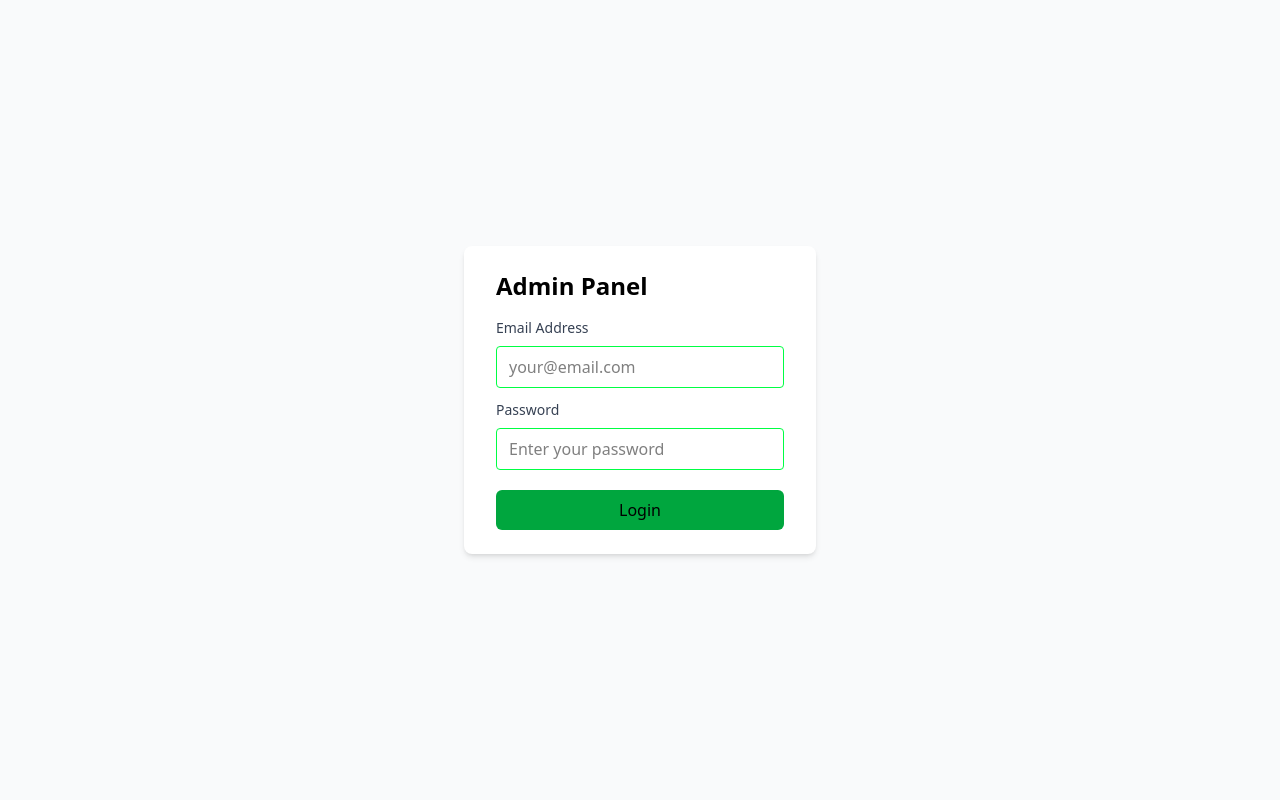
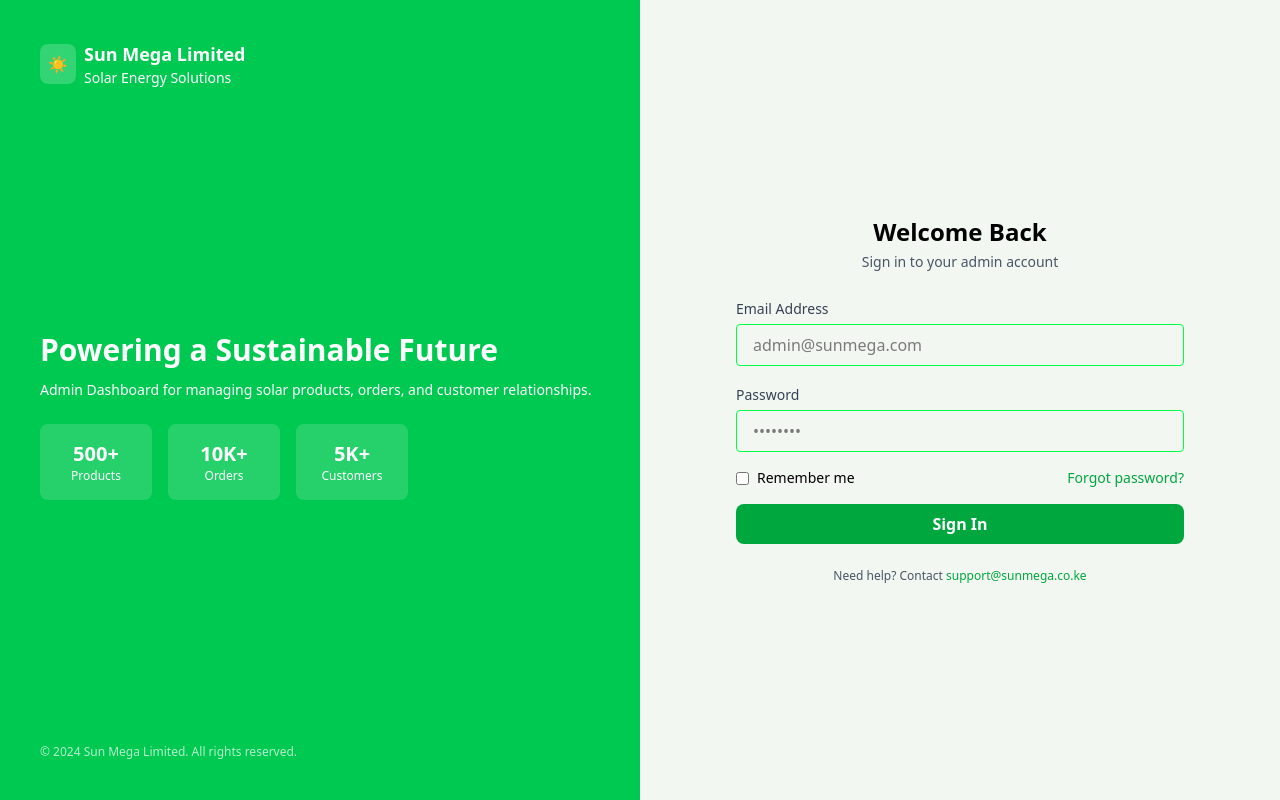
Before and after one commit to Bwanakali254/sunmegalimiteda, a React (Vite) app: page / in a window 1280 px wide. Built offline with nearby package versions, Linux system fonts and the light colour scheme; no server answers.

Commit message:
Refactor Login component with improved UI and form handling; enhance layout for admin dashboard

```diff
--- a/src/components/Login.jsx
+++ b/src/components/Login.jsx
@@ -3,42 +3,134 @@ import axios from "axios";
 import { backendUrl } from "../App";
 import { toast } from "react-toastify";
 
-const Login = ({setToken}) => {
-
-   const [email,setEmail] = useState('')
-    const [password,setPassword] = useState('')
+const Login = ({ setToken }) => {
+  const [email, setEmail] = useState("");
+  const [password, setPassword] = useState("");
 
   const onSubmitHandler = async (e) => {
     try {
       e.preventDefault();
-        const response = await axios.post(backendUrl + "/api/user/admin",{email,password});
+      const response = await axios.post(backendUrl + "/api/user/admin", {
+        email,
+        password,
+      });
       if (response.data.success) {
         setToken(response.data.token);
       } else {
         toast.error(response.data.message);
       }
-
     } catch (error) {
       console.log(error);
       toast.error(error.message);
     }
-   }
+  };
 
   return (
-    <div className="min-h-screen flex items-center justify-center w-full">
-    <div className="bg-white shadow-md rounded-lg px-8 py-6 max-w-md">
-      <h1 className="text-2xl font-bold mb-4">Admin Panel</h1>
-      <form onSubmit={onSubmitHandler}>
-        <div className="mb-3 min-w-72">
-          <p className="text-sm font-medium text-gray-700 mb-2">Email Address</p>
-          <input onChange={(e)=>setEmail(e.target.value)} value={email} className="rounded-md w-full px-3 py-2 border border-green-300 outline-none" type="email" placeholder="your@email.com" required />
+    <div className="min-h-screen flex">
+      {/* Left Section */}
+      <div className="hidden md:flex w-1/2 bg-green-500 text-white flex-col justify-between p-10">
+        <div>
+          <div className="flex items-center gap-2">
+            <div className="bg-white/20 p-2 rounded-lg">☀️</div>
+            <div>
+              <h1 className="font-bold text-lg">Sun Mega Limited</h1>
+              <p className="text-sm">Solar Energy Solutions</p>
             </div>
-        <div className="mb-3 min-w-72">
-          <p className="text-sm font-medium text-gray-700 mb-2">Password</p>
-          <input onChange={(e)=>setPassword(e.target.value)} value={password} className="rounded-md w-full px-3 py-2 border border-green-300 outline-none" type="password" placeholder="Enter your password" required />
           </div>
-        <button className="mt-2 w-full py-2 px-4 rounded-md text-black bg-green-600 cursor-pointer" type="submit">Login</button>
+        </div>
+
+        <div>
+          <h2 className="text-3xl font-bold mb-3">
+            Powering a Sustainable Future
+          </h2>
+          <p className="text-sm mb-6">
+            Admin Dashboard for managing solar products, orders, and customer
+            relationships.
+          </p>
+
+          <div className="flex gap-4">
+            <div className="bg-white/15 rounded-lg p-4 text-center w-28">
+              <p className="text-xl font-bold">500+</p>
+              <p className="text-xs">Products</p>
+            </div>
+            <div className="bg-white/15 rounded-lg p-4 text-center w-28">
+              <p className="text-xl font-bold">10K+</p>
+              <p className="text-xs">Orders</p>
+            </div>
+            <div className="bg-white/15 rounded-lg p-4 text-center w-28">
+              <p className="text-xl font-bold">5K+</p>
+              <p className="text-xs">Customers</p>
+            </div>
+          </div>
+        </div>
+
+        <p className="text-xs text-white/70">
+          © 2024 Sun Mega Limited. All rights reserved.
+        </p>
+      </div>
+
+      {/* Right Section */}
+      <div className="w-full md:w-1/2 flex items-center justify-center bg-[#f3f7f2]">
+        <div className="w-full max-w-md">
+          <h1 className="text-2xl font-bold mb-1 text-center">
+            Welcome Back
+          </h1>
+          <p className="text-sm text-gray-600 mb-6 text-center">
+            Sign in to your admin account
+          </p>
+
+          <form onSubmit={onSubmitHandler} className="space-y-4">
+            <div>
+              <label className="text-sm font-medium text-gray-700">
+                Email Address
+              </label>
+              <input
+                type="email"
+                value={email}
+                onChange={(e) => setEmail(e.target.value)}
+                placeholder="admin@sunmega.com"
+                required
+                className="w-full mt-1 px-4 py-2 border rounded-lg outline-none focus:border-green-500"
+              />
+            </div>
+
+            <div>
+              <label className="text-sm font-medium text-gray-700">
+                Password
+              </label>
+              <input
+                type="password"
+                value={password}
+                onChange={(e) => setPassword(e.target.value)}
+                placeholder="••••••••"
+                required
+                className="w-full mt-1 px-4 py-2 border rounded-lg outline-none focus:border-green-500"
+              />
+            </div>
+
+            <div className="flex items-center justify-between text-sm">
+              <label className="flex items-center gap-2">
+                <input type="checkbox" />
+                Remember me
+              </label>
+              <span className="text-green-600 cursor-pointer">
+                Forgot password?
+              </span>
+            </div>
+
+            <button
+              type="submit"
+              className="w-full bg-green-600 text-white py-2 rounded-lg font-semibold hover:bg-green-700 transition"
+            >
+              Sign In
+            </button>
           </form>
+
+          <p className="text-xs text-center mt-6 text-gray-600">
+            Need help? Contact{" "}
+            <span className="text-green-600">support@sunmega.co.ke</span>
+          </p>
+        </div>
       </div>
     </div>
   );
```
Lines whose indentation alone changed are shown as unchanged.
